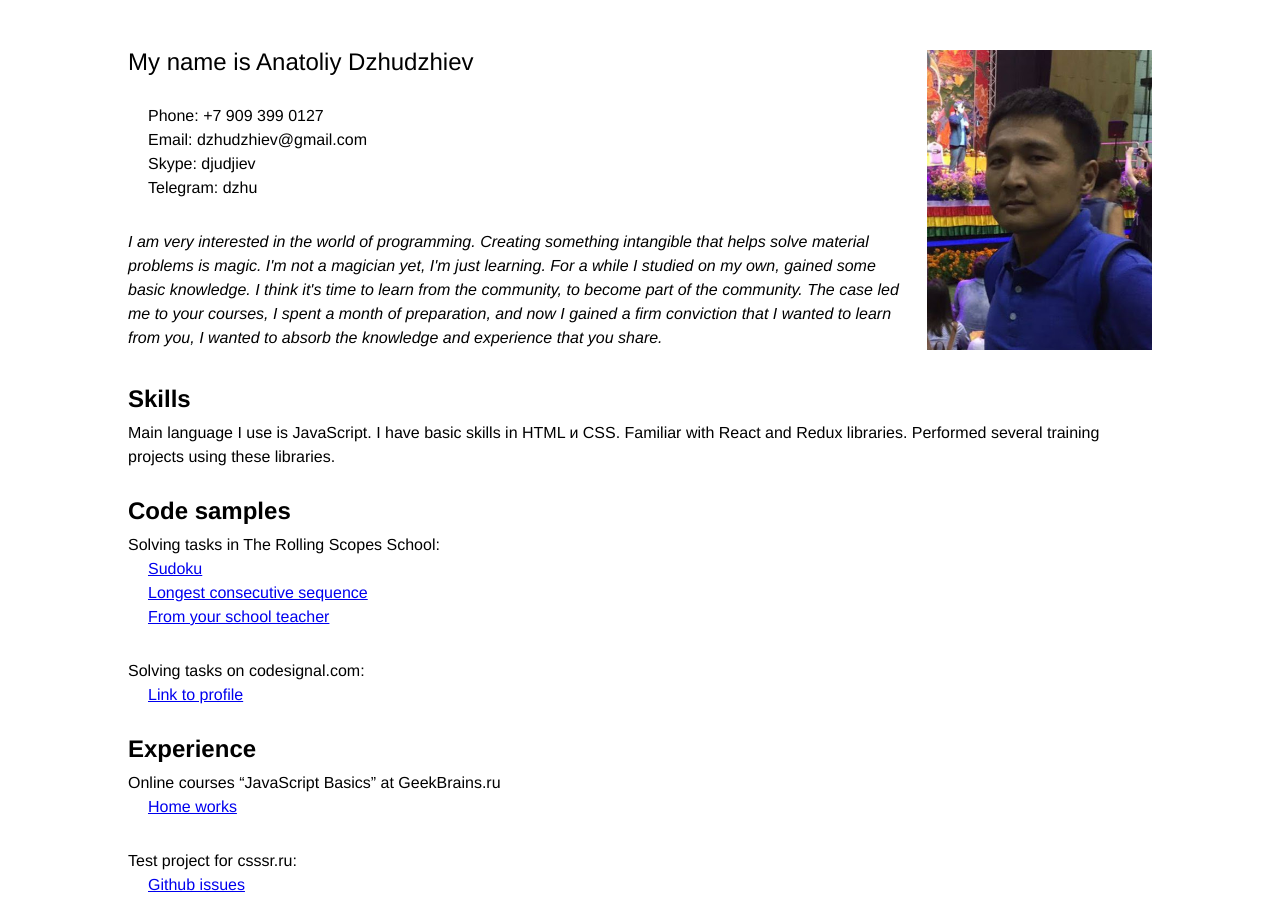
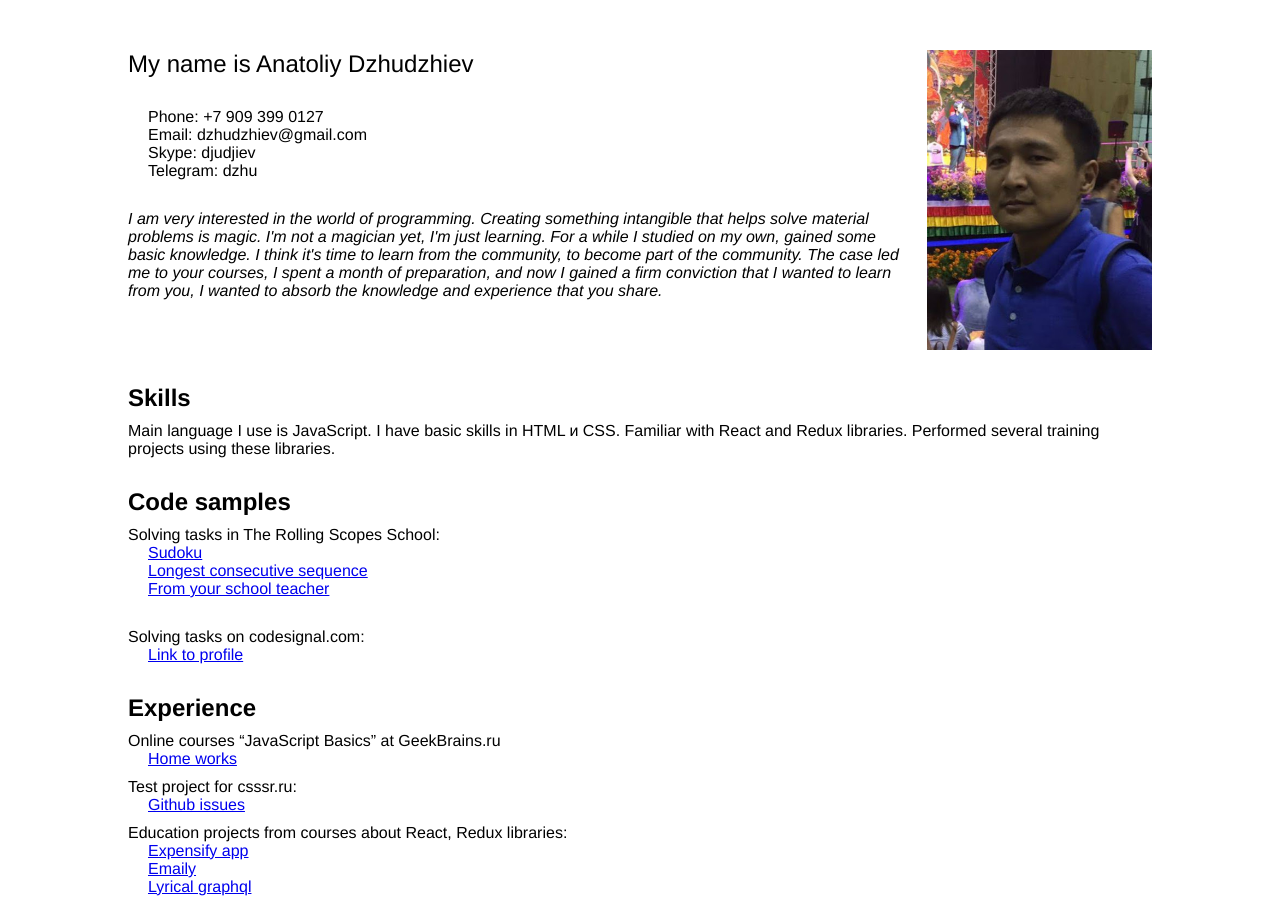
Before and after one commit to dzhudzhi/rsschool-codejam1-cv, a plain HTML site: page index.html in a window 1280 px wide. Shown: the top 923 px of the page. Drawn offline with Linux system fonts and the light colour scheme.

Commit message:
refactor: refactor index.html and style.css
Changes:

* Remove <ul> and <li> tags with single <li>.
* Add class="single-li" to to <a> tags from removed <ul>.
* Add styles to .single-li class.

```diff
--- a/index.html
+++ b/index.html
@@ -36,20 +36,14 @@
                 <li><a href="https://github.com/dzhudzhi/quadratic-equation">From your school teacher</a></li>
             </ul>
             <p>Solving tasks on codesignal.com:</p>
-            <ul>
-                <li><a href="https://app.codesignal.com/profile/tolik_dzhu/tasks">Link to profile</a></li>
-            </ul>
+            <a class="single-li" href="https://app.codesignal.com/profile/tolik_dzhu/tasks">Link to profile</a>
         </section>
         <section class="experience">
             <h2>Experience</h2>
             <p>Online courses “JavaScript Basics” at GeekBrains.ru</p>
-            <ul>
-                <li><a href="https://github.com/dzhudzhi/JavaScript-Level-1/tree/lesson-1">Home works</a></li>
-            </ul>
+            <a class="single-li" href="https://github.com/dzhudzhi/JavaScript-Level-1/tree/lesson-1">Home works</a>
             <p>Test project for csssr.ru:</p>
-            <ul>
-                <li><a href="https://github.com/dzhudzhi/github-issues">Github issues</a></li>
-            </ul>
+            <a class="single-li" href="https://github.com/dzhudzhi/github-issues">Github issues</a>
             <p>Education projects from courses about React, Redux libraries:</p>
             <ul>
                 <li><a href="https://github.com/dzhudzhi/expensify-app">Expensify app</a></li>
--- a/style.css
+++ b/style.css
@@ -3,7 +3,7 @@
 }
 
 body {
-    font: 16px Helvetica, Sans-Serif; line-height: 24px;
+    font: 16px Helvetica, Sans-Serif;
 }
 
 .container {
@@ -21,6 +21,10 @@ ul {
     list-style: none;
     margin-left: 20px;
     margin-bottom: 30px;
+}
+
+.single-li {
+    margin-left: 20px;
 }
 
 .info .objective {
```
